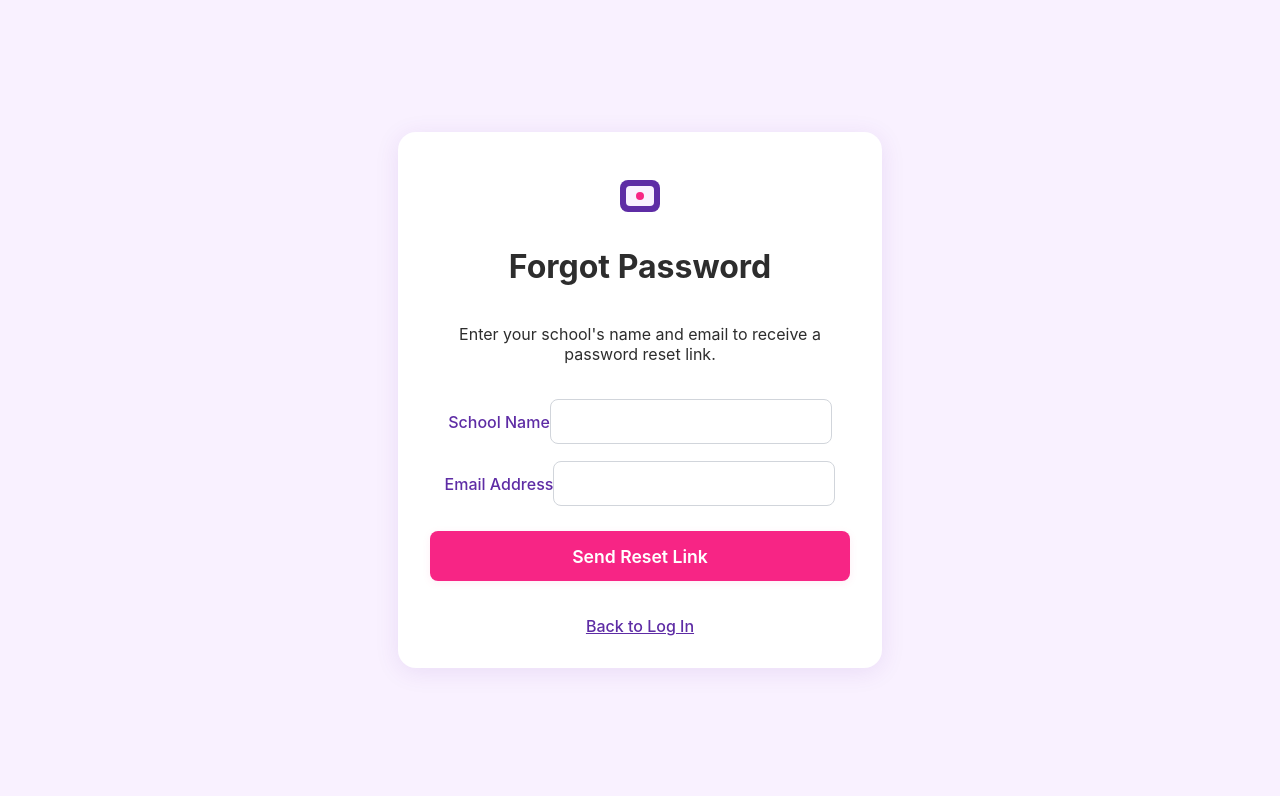
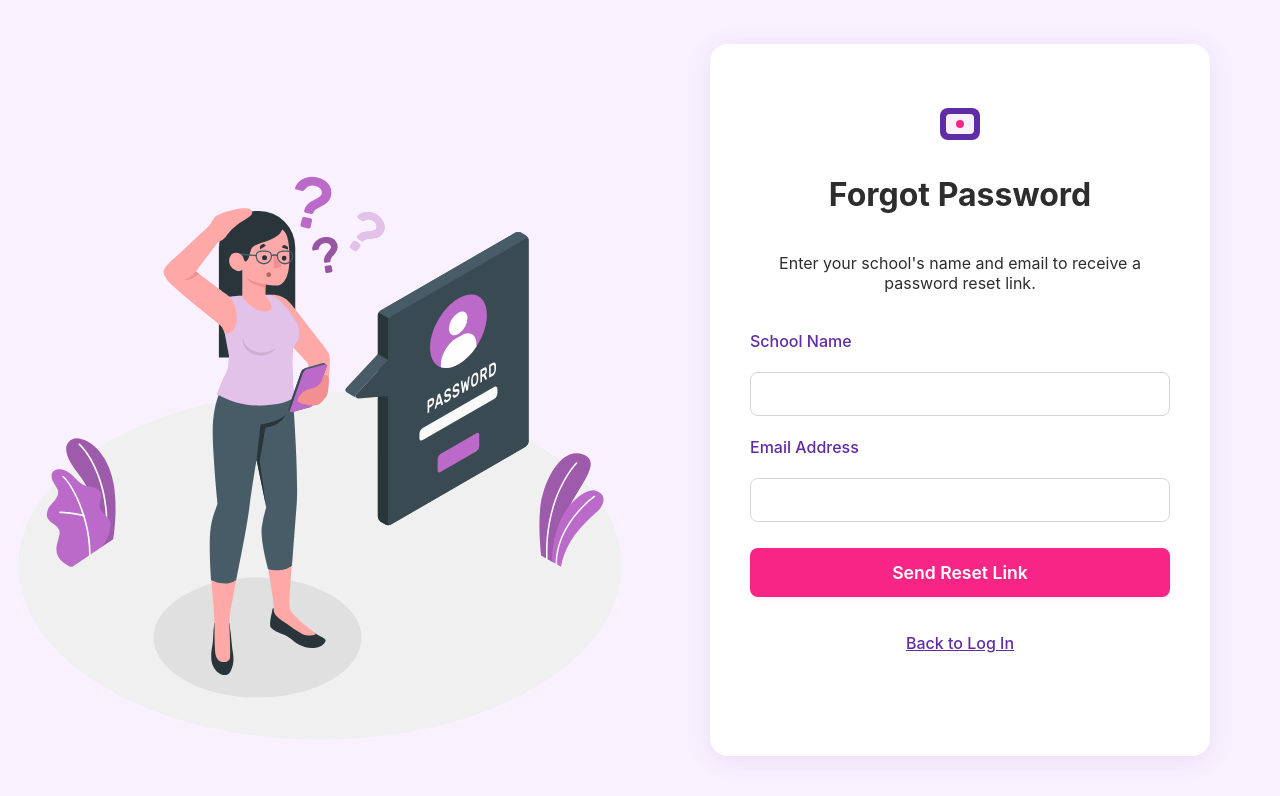
Before and after one commit to SukhnaazRandhawa/fee-management-system, a React (Create React App) app in the folder frontend/: page /forgot-password in a window 1280 px wide. Shown: the top 796 px of the page. Built offline with nearby package versions, Linux system fonts and the light colour scheme.

Commit message:
added styling for forgot password and LoginPage

```diff
--- a/frontend/src/pages/ForgotPasswordPage.css
+++ b/frontend/src/pages/ForgotPasswordPage.css
@@ -1,20 +1,46 @@
 /* Billora Forgot Password Page Styles */
-.forgot-bg {
+.forgot-bg-row {
+  display: flex;
   min-height: 100vh;
   background: #F9F1FF;
+  align-items: center;
+  justify-content: center;
+}
+
+.forgot-illustration-col {
+  flex: 1;
+  display: flex;
+  align-items: flex-end;
+  justify-content: center;
+  min-width: 0;
+  height: 100vh;
+}
+
+.forgot-illustration {
+  width: 900px;      /* Large size */
+  max-width: 100vw;
+  height: auto;
+  opacity: 0.98;
+  margin-bottom: 32px;
+}
+
+.forgot-card-col {
+  flex: 1;
   display: flex;
   align-items: center;
   justify-content: center;
+  min-width: 0;
 }
 
 .forgot-card {
   background: #fff;
   border-radius: 18px;
   box-shadow: 0 4px 24px rgba(94,44,165,0.10);
-  padding: 2.5rem 2rem 2rem 2rem;
+  padding: 3.5rem 2.5rem 3.5rem 2.5rem;
   min-width: 340px;
   max-width: 420px;
   width: 100%;
+  min-height: 600px;
   text-align: center;
   display: flex;
   flex-direction: column;
@@ -39,6 +65,7 @@
   display: flex;
   flex-direction: column;
   gap: 1.1rem;
+  width: 100%;
 }
 
 .forgot-label {
@@ -46,6 +73,7 @@
   color: #5E2CA5;
   font-weight: 500;
   margin-bottom: 0.2rem;
+  margin-top: 0.2rem;
 }
 
 .forgot-input {
@@ -55,6 +83,8 @@
   font-size: 1rem;
   outline: none;
   transition: border 0.2s;
+  width: 100%;
+  box-sizing: border-box;
 }
 .forgot-input:focus {
   border: 1.5px solid #5E2CA5;
@@ -97,11 +127,18 @@
   text-align: center;
 }
 
-@media (max-width: 600px) {
+@media (max-width: 900px) {
+  .forgot-bg-row {
+    flex-direction: column;
+  }
+  .forgot-illustration-col {
+    display: none;
+  }
   .forgot-card {
     min-width: 90vw;
     max-width: 98vw;
     padding: 1.2rem 0.5rem;
+    min-height: 0;
   }
   .forgot-title {
     font-size: 1.3rem;
--- a/frontend/src/pages/ForgotPasswordPage.js
+++ b/frontend/src/pages/ForgotPasswordPage.js
@@ -1,5 +1,6 @@
 import React, { useEffect, useState } from 'react';
 import { Link } from 'react-router-dom';
+import ForgotPasswordSVG from '../assets/forgot-password.svg';
 import authService from '../services/authService';
 import './ForgotPasswordPage.css';
 
@@ -43,13 +44,16 @@ const ForgotPasswordPage = () => {
   }, [message]);
 
   return (
-    <div className="forgot-bg">
+    <div className="forgot-bg-row">
+      <div className="forgot-illustration-col">
+        <img src={ForgotPasswordSVG} alt="Forgot password illustration" className="forgot-illustration" />
+      </div>
+      <div className="forgot-card-col">
         <div className="forgot-card">
           <BilloraLogo />
           <h1 className="forgot-title">Forgot Password</h1>
           <p>Enter your school's name and email to receive a password reset link.</p>
           <form onSubmit={handleSubmit} className="forgot-form">
-          <div>
             <label className="forgot-label">School Name</label>
             <input
               type="text"
@@ -59,8 +63,6 @@ const ForgotPasswordPage = () => {
               required
               className="forgot-input"
             />
-          </div>
-          <div>
             <label className="forgot-label">Email Address</label>
             <input
               type="email"
@@ -70,7 +72,6 @@ const ForgotPasswordPage = () => {
               required
               className="forgot-input"
             />
-          </div>
             <button type="submit" className="forgot-btn-primary">Send Reset Link</button>
           </form>
           {message && <div className="forgot-success">{message}</div>}
@@ -80,6 +81,7 @@ const ForgotPasswordPage = () => {
           </div>
         </div>
       </div>
+    </div>
   );
 };
 
--- a/frontend/src/pages/LoginPage.css
+++ b/frontend/src/pages/LoginPage.css
@@ -1,20 +1,46 @@
 /* Billora Login Page Styles */
-.login-bg {
+.login-bg-row {
+  display: flex;
   min-height: 100vh;
   background: #F9F1FF;
+  align-items: center;
+  justify-content: center;
+}
+
+.login-illustration-col {
+  flex: 1;
+  display: flex;
+  align-items: flex-end;   /* Changed from center to flex-end */
+  justify-content: center;
+  min-width: 0;
+  height: 100vh;           /* Ensure it fills the vertical space */
+}
+
+.login-illustration {
+  width: 1200px;      /* Even larger! */
+  max-width: 130vw;   /* Allow it to overflow a bit for drama */
+  height: auto;
+  opacity: 0.98;
+  margin-bottom: 32px;
+}
+
+.login-card-col {
+  flex: 1;
   display: flex;
   align-items: center;
   justify-content: center;
+  min-width: 0;
 }
 
 .login-card {
   background: #fff;
   border-radius: 18px;
   box-shadow: 0 4px 24px rgba(94,44,165,0.10);
-  padding: 2.5rem 2rem 2rem 2rem;
+  padding: 3.5rem 2.5rem 3.5rem 2.5rem; /* More padding for a taller card */
   min-width: 340px;
   max-width: 420px;
   width: 100%;
+  min-height: 600px; /* Increased from 520px */
   text-align: center;
   display: flex;
   flex-direction: column;
@@ -39,6 +65,7 @@
   display: flex;
   flex-direction: column;
   gap: 1.1rem;
+  width: 100%;
 }
 
 .login-label {
@@ -46,6 +73,7 @@
   color: #5E2CA5;
   font-weight: 500;
   margin-bottom: 0.2rem;
+  margin-top: 0.2rem;
 }
 
 .login-input {
@@ -55,6 +83,8 @@
   font-size: 1rem;
   outline: none;
   transition: border 0.2s;
+  width: 100%;
+  box-sizing: border-box;
 }
 .login-input:focus {
   border: 1.5px solid #5E2CA5;
@@ -92,11 +122,18 @@
   text-align: center;
 }
 
-@media (max-width: 600px) {
+@media (max-width: 900px) {
+  .login-bg-row {
+    flex-direction: column;
+  }
+  .login-illustration-col {
+    display: none;
+  }
   .login-card {
     min-width: 90vw;
     max-width: 98vw;
     padding: 1.2rem 0.5rem;
+    min-height: 0;
   }
   .login-title {
     font-size: 1.3rem;
--- a/frontend/src/pages/LoginPage.js
+++ b/frontend/src/pages/LoginPage.js
@@ -1,5 +1,6 @@
 import React, { useContext, useState } from 'react';
 import { Link, useNavigate } from 'react-router-dom';
+import MobileLoginSVG from '../assets/mobile-login.svg';
 import { AuthContext } from '../context/AuthContext';
 import './LoginPage.css';
 
@@ -38,12 +39,15 @@ const LoginPage = () => {
   };
 
   return (
-    <div className="login-bg">
+    <div className="login-bg-row">
+      <div className="login-illustration-col">
+        <img src={MobileLoginSVG} alt="Login illustration" className="login-illustration" />
+      </div>
+      <div className="login-card-col">
         <div className="login-card">
           <BilloraLogo />
           <h1 className="login-title">Log In</h1>
           <form onSubmit={handleSubmit} className="login-form">
-          <div>
             <label className="login-label">Email</label>
             <input
               type="email"
@@ -53,8 +57,6 @@ const LoginPage = () => {
               required
               className="login-input"
             />
-          </div>
-          <div>
             <label className="login-label">Password</label>
             <input
               type="password"
@@ -64,7 +66,6 @@ const LoginPage = () => {
               required
               className="login-input"
             />
-          </div>
             <button type="submit" className="login-btn-primary">Log In</button>
           </form>
           {error && <div className="login-error">{error}</div>}
@@ -78,6 +79,7 @@ const LoginPage = () => {
           </div>
         </div>
       </div>
+    </div>
   );
 };
 
```
Also changed, not shown: frontend/src/assets/forgot-password.svg (added), frontend/src/assets/mobile-login.svg (added). Lines whose indentation alone changed are shown as unchanged.
